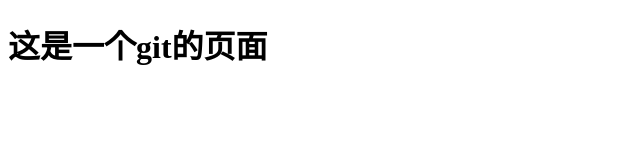
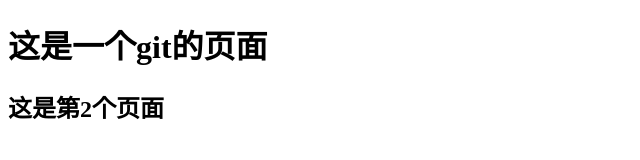
Before and after one commit to liuzhongye/test0824, a plain HTML site: page index.html in a window 1280 px wide. Shown: the whole page, without its empty margins (0-640 px from the left). Drawn offline with Linux system fonts and the light colour scheme.

Commit message:
这是第二次提交

```diff
--- a/index.html
+++ b/index.html
@@ -6,5 +6,6 @@
 </head>
 <body>
         <h1>这是一个git的页面</h1>
+        <h2>这是第2个页面</h2>
 </body>
 </html>
```
